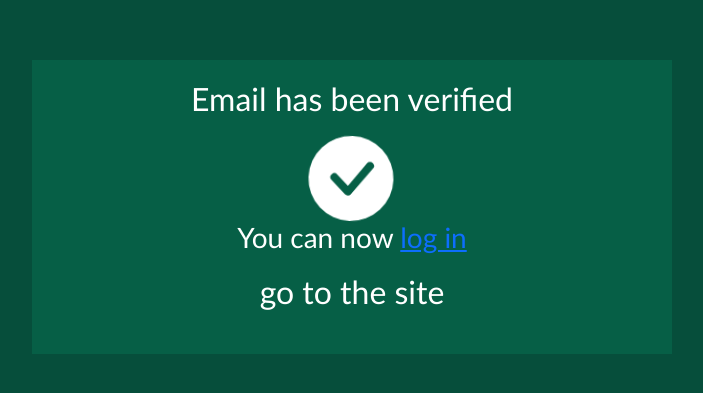
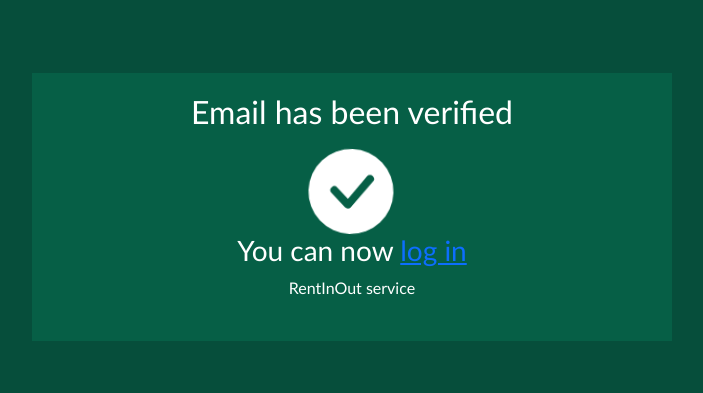
Before and after one commit to shimislm/RentInOut_backEnd, a website: page views/verified.html in a window 1280 px wide. Shown: the part 193-586 px from the top of the page, without its empty margins (288-991 px from the left). Drawn offline with nearby package versions, Linux system fonts and the light colour scheme.

Commit message:
fix error email verification bug

```diff
--- a/views/verified.html
+++ b/views/verified.html
@@ -110,7 +110,7 @@
         />
       </svg>
       <h3>You can now <a href="#">log in</a></h3>
-      <h2><a class="g" href=https://neon-duckanoo-339116.netlify.app>go to the site</a></h2>
+      <p>RentInOut service </p>
     </div>`
     : `<div style="background-color: #991B1B">
       <h2>${message}</h2>
```
